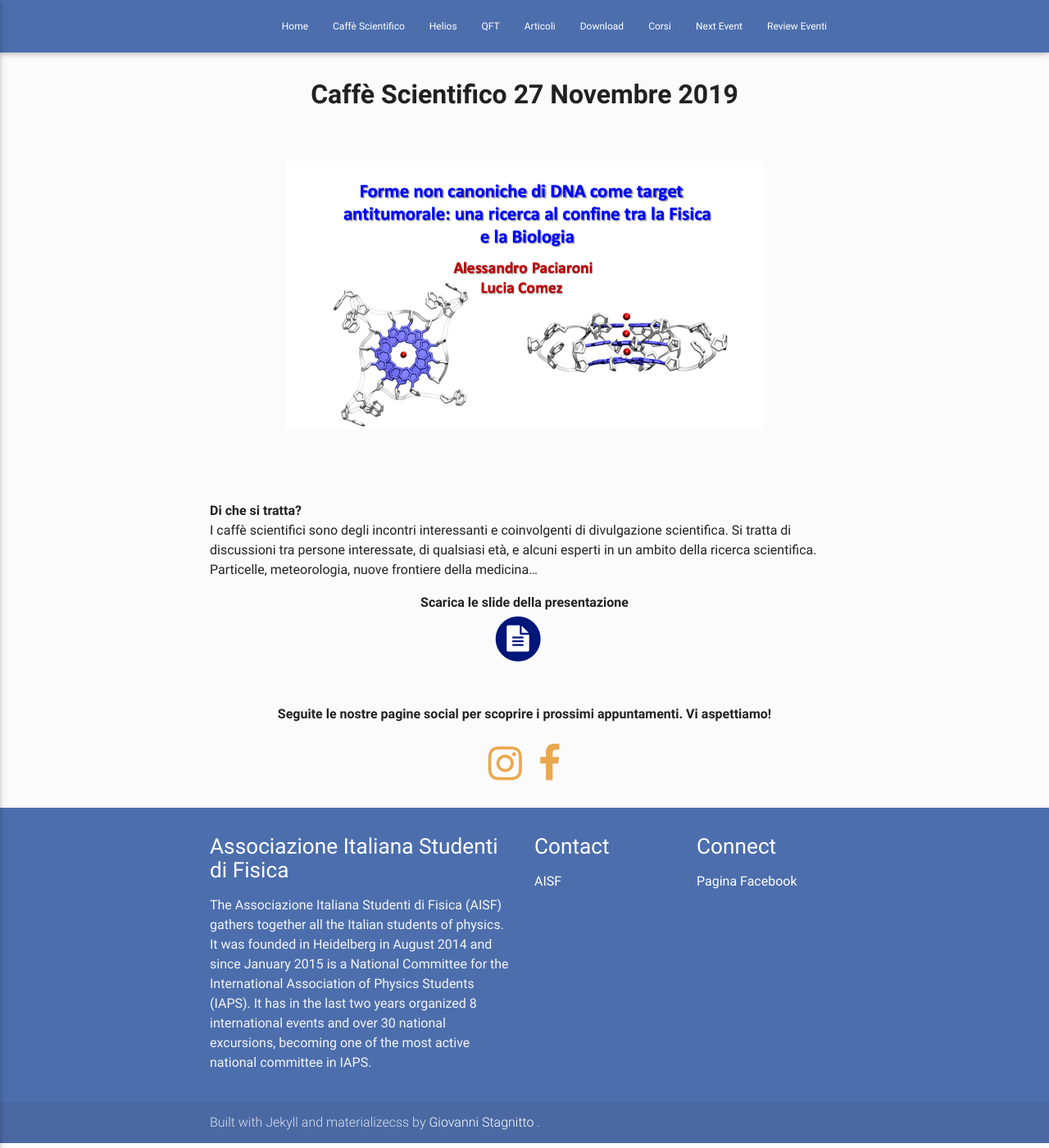
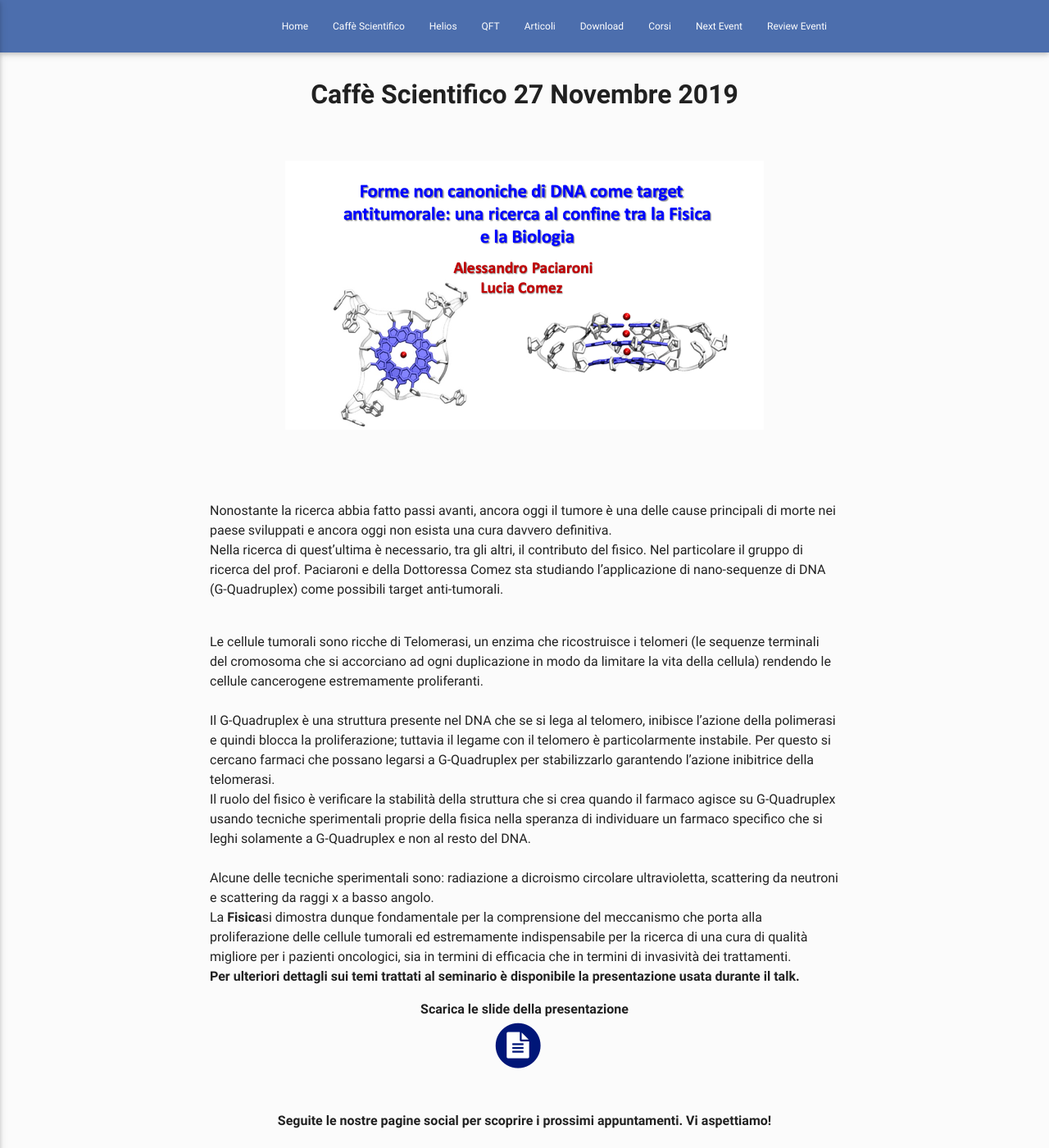
Before and after one commit to ai-sf/aisf_perugia, a Jekyll site: the page built from ReviewEventi.md, in a window 1280 px wide and 1400 px high. Shown: the whole window at 82% size. Built offline with Jekyll 4.4.1, drawn with Linux system fonts in a browser that asks for light colours; nearby versions of some CDN libraries.

Commit message:
Update ReviewEventi.md

```diff
--- a/ReviewEventi.md
+++ b/ReviewEventi.md
@@ -21,9 +21,20 @@ description: Review del Caffè Scientifico del 27 Novembre 2019
 </figure>
 <br><br>
 
-<b>Di che si tratta&#63;</b><br>
-I caffè scientifici sono degli incontri interessanti e coinvolgenti di divulgazione scientifica.
-Si tratta di discussioni tra persone interessate, di qualsiasi età, e alcuni esperti in un ambito della ricerca scientifica. Particelle, meteorologia, nuove frontiere della medicina...
+Nonostante la ricerca abbia fatto passi avanti, ancora oggi il tumore è una delle cause principali di morte nei paese sviluppati e ancora oggi non esista una cura davvero definitiva. <br>Nella ricerca di quest'ultima è necessario, tra gli altri, il contributo del fisico. Nel particolare il gruppo di ricerca del prof. Paciaroni e della Dottoressa Comez sta studiando l'applicazione di nano-sequenze di DNA (G-Quadruplex) come possibili target anti-tumorali.
+<br><br>
+
+Le cellule tumorali sono ricche di Telomerasi, un enzima che ricostruisce i telomeri (le sequenze terminali del cromosoma che si accorciano ad ogni duplicazione in modo da limitare la vita della cellula) rendendo le cellule cancerogene estremamente proliferanti.
+<br><br>
+Il G-Quadruplex è una struttura presente nel DNA che se si lega al telomero, inibisce l’azione della polimerasi e quindi blocca la proliferazione; tuttavia il legame con il telomero è particolarmente instabile. Per questo si cercano farmaci che possano legarsi a G-Quadruplex per stabilizzarlo garantendo l'azione inibitrice della telomerasi.<br>
+Il ruolo del fisico è verificare la stabilità della struttura che si crea quando il farmaco agisce su G-Quadruplex usando tecniche sperimentali proprie della fisica nella speranza di individuare un farmaco specifico che si leghi solamente a G-Quadruplex e non al resto del DNA.
+<br><br>
+Alcune delle tecniche sperimentali sono: radiazione a dicroismo circolare ultravioletta, scattering da neutroni e scattering da raggi x a basso angolo.
+<br>
+La <b>Fisica</b>si dimostra dunque fondamentale per la comprensione del meccanismo che porta alla proliferazione delle cellule tumorali ed estremamente indispensabile per la ricerca di una cura di qualità migliore per i pazienti oncologici, sia in termini di efficacia che in termini di invasività dei trattamenti.
+<br>
+<b>Per ulteriori dettagli sui temi trattati al seminario è disponibile la presentazione usata durante il talk.</b>
+
 
 <center><b>Scarica le slide della presentazione</b><br>
 <center><span class="col-md-3 home-quick-links__link">
```
